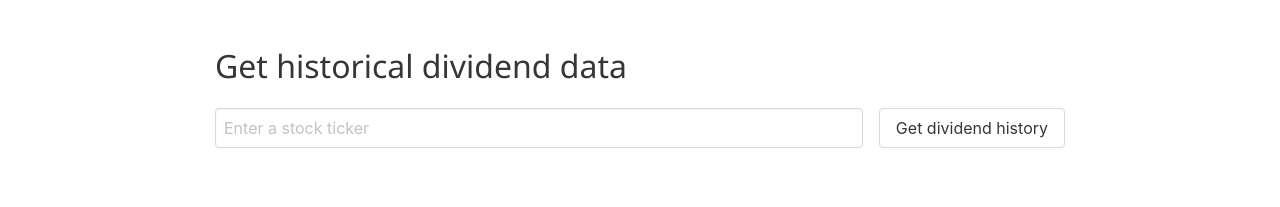
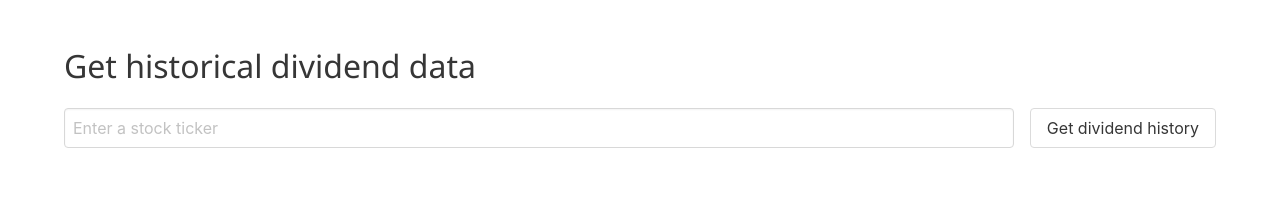
Before and after one commit to samlafontaine/dividends, a plain HTML site: page index.html in a window 1280 px wide. Drawn offline with nearby package versions, Linux system fonts and the light colour scheme.

Commit message:
Changé le container

```diff
--- a/index.html
+++ b/index.html
@@ -8,7 +8,7 @@
 </head>
 
 <body>
-  <div class="container" style="width:850px; margin:0 auto;">
+  <div class="container">
     <h1 class="title is-3 mt-6">Get historical dividend data</h1>
 
     <label for="ticker"></label>
```
